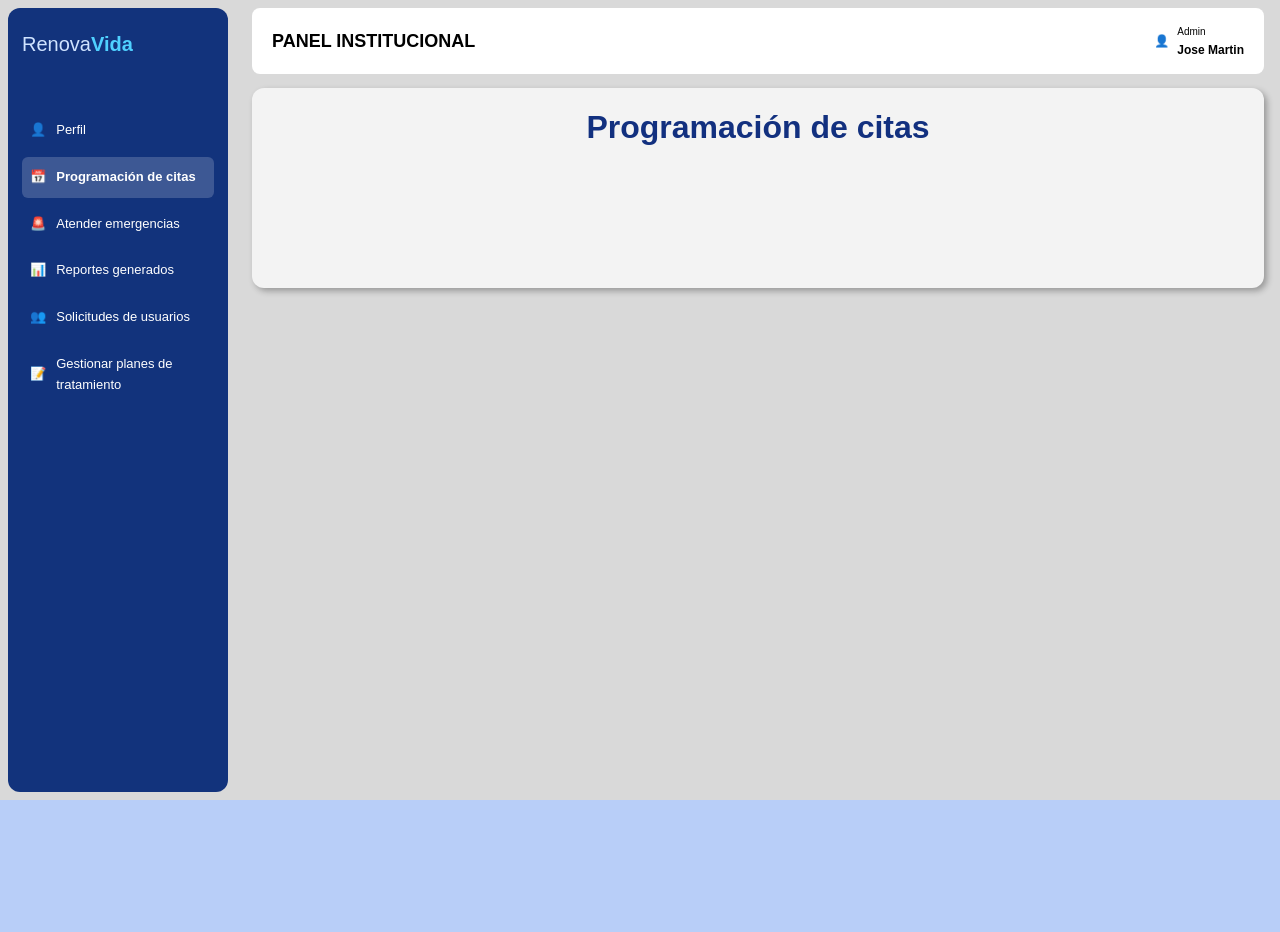
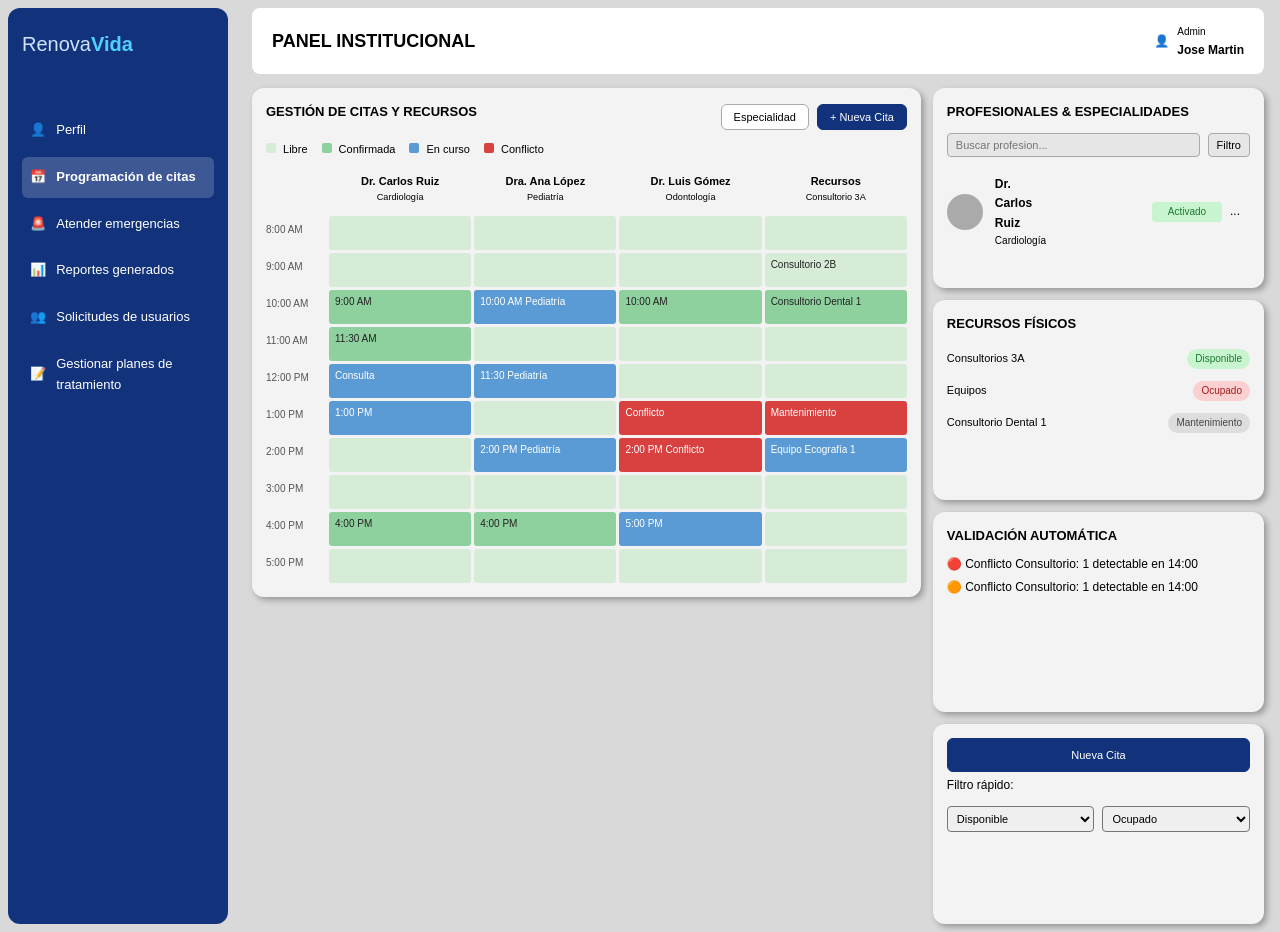
Before and after one commit to santiagoimbachi5-afk/RenovaVida, a React (Vite) app in the folder RenovaVida/: page /profesional/citas in a window 1280 px wide. Before the commit the page ends 800 px from the top, so only its background shows below. Built offline with nearby package versions, Linux system fonts and the light colour scheme.

Commit message:
Update ProgramacionCitas.jsx

```diff
--- a/RenovaVida/src/pages/profesional/ProgramacionCitas.jsx
+++ b/RenovaVida/src/pages/profesional/ProgramacionCitas.jsx
@@ -1,7 +1,184 @@
+const horas = [
+  "8:00 AM", "9:00 AM", "10:00 AM", "11:00 AM", "12:00 PM",
+  "1:00 PM", "2:00 PM", "3:00 PM", "4:00 PM", "5:00 PM",
+];
+
+// tipo: libre | verde | azul | rojo
+const columnas = [
+  {
+    nombre: "Dr. Carlos Ruiz", detalle: "Cardiología",
+    celdas: [
+      { tipo: "libre" }, { tipo: "libre" },
+      { tipo: "verde", texto: "9:00 AM" },
+      { tipo: "verde", texto: "11:30 AM" },
+      { tipo: "azul", texto: "Consulta" },
+      { tipo: "azul", texto: "1:00 PM" },
+      { tipo: "libre" }, { tipo: "libre" },
+      { tipo: "verde", texto: "4:00 PM" },
+      { tipo: "libre" },
+    ],
+  },
+  {
+    nombre: "Dra. Ana López", detalle: "Pediatría",
+    celdas: [
+      { tipo: "libre" }, { tipo: "libre" },
+      { tipo: "azul", texto: "10:00 AM Pediatría" },
+      { tipo: "libre" },
+      { tipo: "azul", texto: "11:30 Pediatría" },
+      { tipo: "libre" },
+      { tipo: "azul", texto: "2:00 PM Pediatría" },
+      { tipo: "libre" },
+      { tipo: "verde", texto: "4:00 PM" },
+      { tipo: "libre" },
+    ],
+  },
+  {
+    nombre: "Dr. Luis Gómez", detalle: "Odontología",
+    celdas: [
+      { tipo: "libre" }, { tipo: "libre" },
+      {
+        tipo: "verde",
+        texto: "10:00 AM",
+        info: {
+          paciente: "JUAN PÉREZ",
+          especialidad: "ODONTOLOGÍA",
+          hora: "10:00 AM - 11:00 AM",
+          profesional: "DR. RAMÍREZ (Auto-Asignado)",
+          consultorio: "DENTAL 1",
+          equipo: "KIT ODONTOLÓGICO BÁSICO",
+        },
+      },
+      { tipo: "libre" }, { tipo: "libre" },
+      { tipo: "rojo", texto: "Conflicto" },
+      { tipo: "rojo", texto: "2:00 PM Conflicto" },
+      { tipo: "libre" },
+      { tipo: "azul", texto: "5:00 PM" },
+      { tipo: "libre" },
+    ],
+  },
+  {
+    nombre: "Recursos", detalle: "Consultorio 3A",
+    celdas: [
+      { tipo: "libre" },
+      { tipo: "libre", texto: "Consultorio 2B" },
+      { tipo: "verde", texto: "Consultorio Dental 1" },
+      { tipo: "libre" }, { tipo: "libre" },
+      { tipo: "rojo", texto: "Mantenimiento" },
+      { tipo: "azul", texto: "Equipo Ecografía 1" },
+      { tipo: "libre" }, { tipo: "libre" }, { tipo: "libre" },
+    ],
+  },
+];
+
+const recursos = [
+  { nombre: "Consultorios 3A", estado: "Disponible", clase: "verde" },
+  { nombre: "Equipos", estado: "Ocupado", clase: "rojo" },
+  { nombre: "Consultorio Dental 1", estado: "Mantenimiento", clase: "gris" },
+];
+
 function ProgramacionCitas() {
   return (
-    <div className="tarjeta">
-      <h2>Programación de citas</h2>
+    <div className="citas">
+      {/* ---------- Calendario ---------- */}
+      <section className="tarjeta calendario">
+        <div className="calendario-top">
+          <h3>GESTIÓN DE CITAS Y RECURSOS</h3>
+          <div className="calendario-acciones">
+            <button className="btn-claro">Especialidad</button>
+            <button className="btn-oscuro">+ Nueva Cita</button>
+          </div>
+        </div>
+
+        <div className="leyenda">
+          <span><i className="punto libre"></i> Libre</span>
+          <span><i className="punto verde"></i> Confirmada</span>
+          <span><i className="punto azul"></i> En curso</span>
+          <span><i className="punto rojo"></i> Conflicto</span>
+        </div>
+
+        <div className="grilla">
+          {/* Fila de encabezados */}
+          <div className="grilla-cabecera"></div>
+          {columnas.map((col) => (
+            <div className="grilla-cabecera" key={col.nombre}>
+              <b>{col.nombre}</b>
+              <small>{col.detalle}</small>
+            </div>
+          ))}
+
+          {/* Una fila por cada hora */}
+          {horas.map((hora, i) => (
+            <div className="grilla-fila" key={hora}>
+              <div className="grilla-hora">{hora}</div>
+              {columnas.map((col) => {
+                const celda = col.celdas[i];
+                return (
+                  <div className={`celda ${celda.tipo}`} key={col.nombre}>
+                    {celda.texto}
+
+                    {celda.info && (
+                      <div className="detalle-cita">
+                        <p><b>PACIENTE:</b> {celda.info.paciente}</p>
+                        <p><b>ESPECIALIDAD:</b> {celda.info.especialidad}</p>
+                        <p>{celda.info.hora}</p>
+                        <p><b>PROFESIONAL:</b> {celda.info.profesional}</p>
+                        <p><b>CONSULTORIO:</b> {celda.info.consultorio}</p>
+                        <p><b>EQUIPO:</b> {celda.info.equipo}</p>
+                      </div>
+                    )}
+                  </div>
+                );
+              })}
+            </div>
+          ))}
+        </div>
+      </section>
+
+      {/* ---------- Columna derecha ---------- */}
+      <aside className="citas-lateral">
+        <article className="tarjeta">
+          <h3>PROFESIONALES & ESPECIALIDADES</h3>
+          <div className="filtros">
+            <input type="text" placeholder="Buscar profesion..." />
+            <button>Filtro</button>
+          </div>
+          <div className="profesional">
+            <div className="foto"></div>
+            <div className="profesional-datos">
+              <b>Dr. Carlos Ruiz</b>
+              <small>Cardiología</small>
+            </div>
+            <span></span>
+            <span className="estado">Activado</span>
+            <span>...</span>
+          </div>
+        </article>
+
+        <article className="tarjeta">
+          <h3>RECURSOS FÍSICOS</h3>
+          {recursos.map((r) => (
+            <div className="recurso" key={r.nombre}>
+              <span>{r.nombre}</span>
+              <span className={`etiqueta ${r.clase}`}>{r.estado}</span>
+            </div>
+          ))}
+        </article>
+
+        <article className="tarjeta">
+          <h3>VALIDACIÓN AUTOMÁTICA</h3>
+          <p>🔴 Conflicto Consultorio: 1 detectable en 14:00</p>
+          <p>🟠 Conflicto Consultorio: 1 detectable en 14:00</p>
+        </article>
+
+        <article className="tarjeta">
+          <button className="btn-oscuro ancho">Nueva Cita</button>
+          <p>Filtro rápido:</p>
+          <div className="filtros">
+            <select><option>Disponible</option></select>
+            <select><option>Ocupado</option></select>
+          </div>
+        </article>
+      </aside>
     </div>
   );
 }
```
